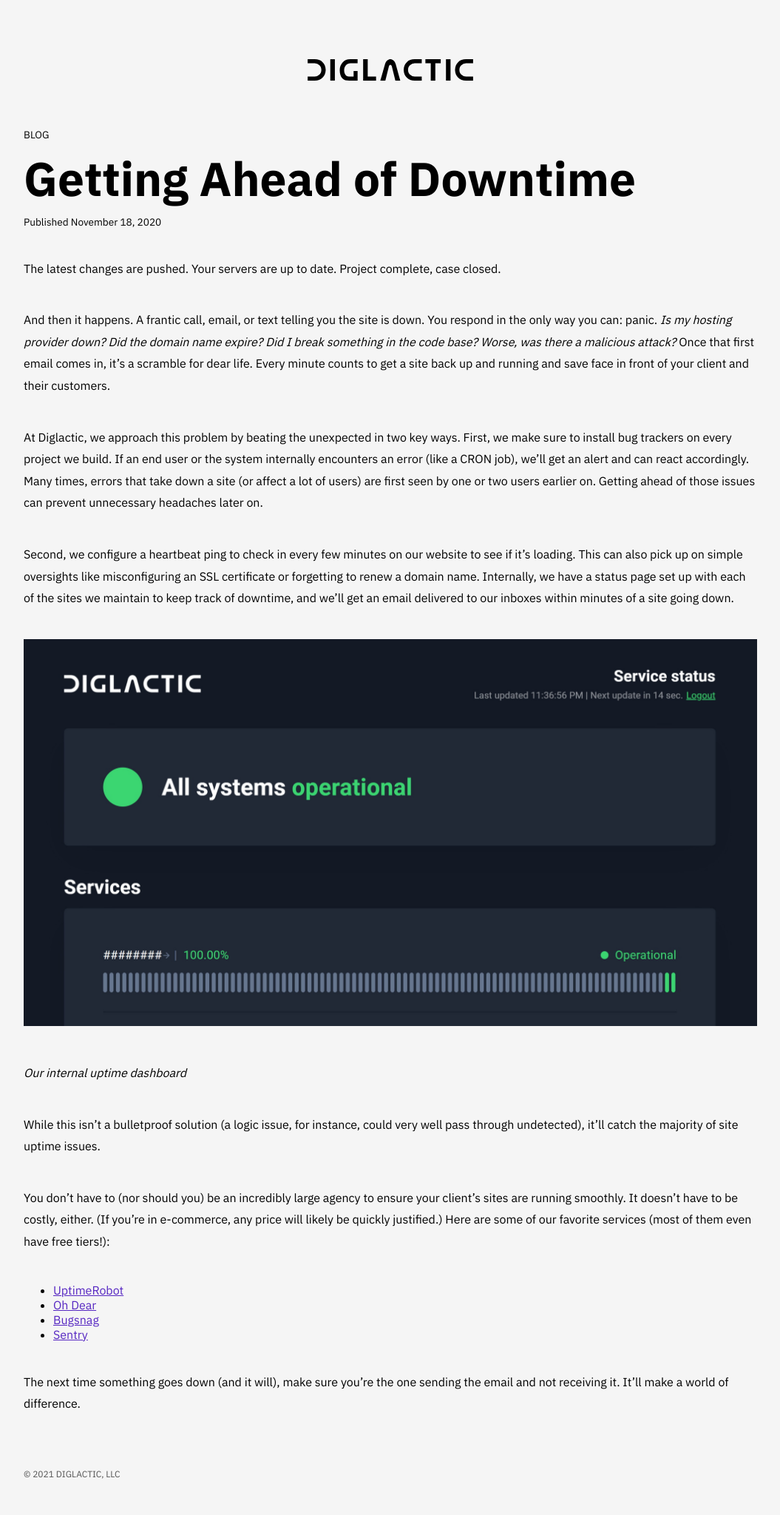
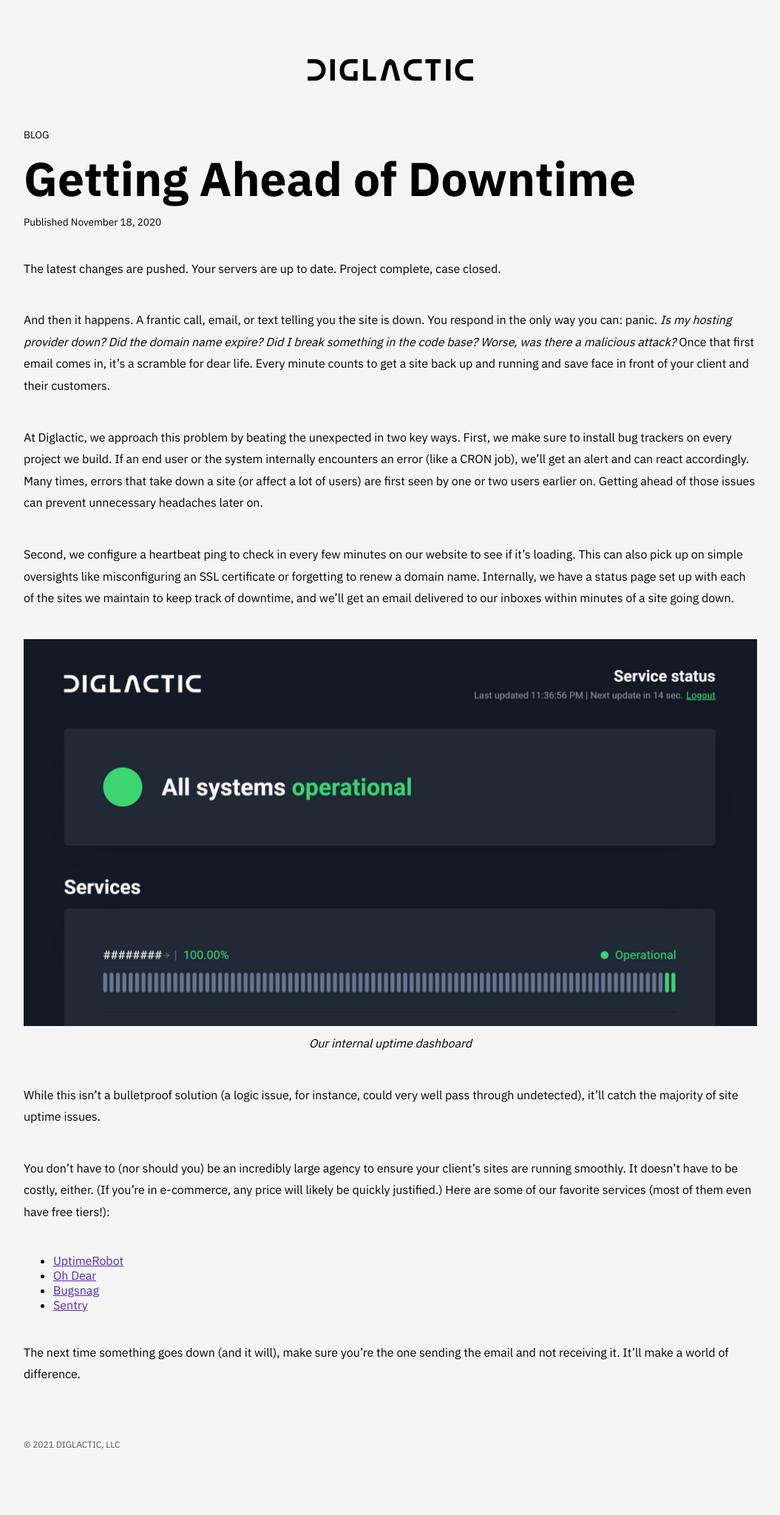
Before and after one commit to diglactic/blog, a Jekyll site: the page built from _posts/2020-11-18-getting-ahead-of-downtime.md, in a window 1280 px wide. Shown: the whole page at 74% size, without its empty margins (112-1167 px from the left). Built offline with Jekyll 4.4.1, drawn with Linux system fonts in a browser that asks for light colours; after the commit the page ends 2008 px from its top, so only the background shows below that.

Commit message:
Update styles

```diff
--- a/_posts/2020-11-18-getting-ahead-of-downtime.md
+++ b/_posts/2020-11-18-getting-ahead-of-downtime.md
@@ -21,7 +21,6 @@ have a status page set up with each of the sites we maintain to keep track of do
 to our inboxes within minutes of a site going down.
 
 ![Internal status dashboard screenshot](/assets/images/posts/2020-11-18-getting-ahead-of-downtime--status-dashboard.jpg)
-
 *Our internal uptime dashboard*
 
 While this isn't a bulletproof solution (a logic issue, for instance, could very well pass through undetected), it'll
--- a/assets/css/style.scss
+++ b/assets/css/style.scss
@@ -91,10 +91,6 @@ a {
       margin: 2.5rem 0;
     }
 
-    img {
-      max-width: 100%;
-    }
-
     b,
     strong {
       font-weight: bold;
@@ -139,6 +135,17 @@ a {
       overflow: auto;
       line-height: 1.65;
     }
+
+
+    img {
+      max-width: 100%;
+    }
+
+    // Image caption
+    img + em {
+      display: block;
+      text-align: center;
+    }
   }
 }
 
```
